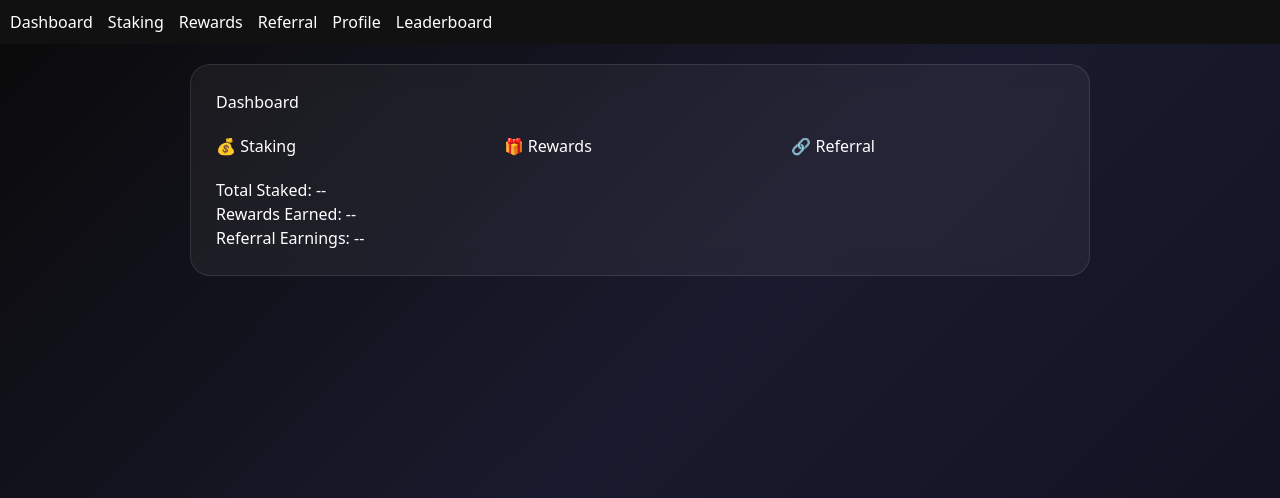
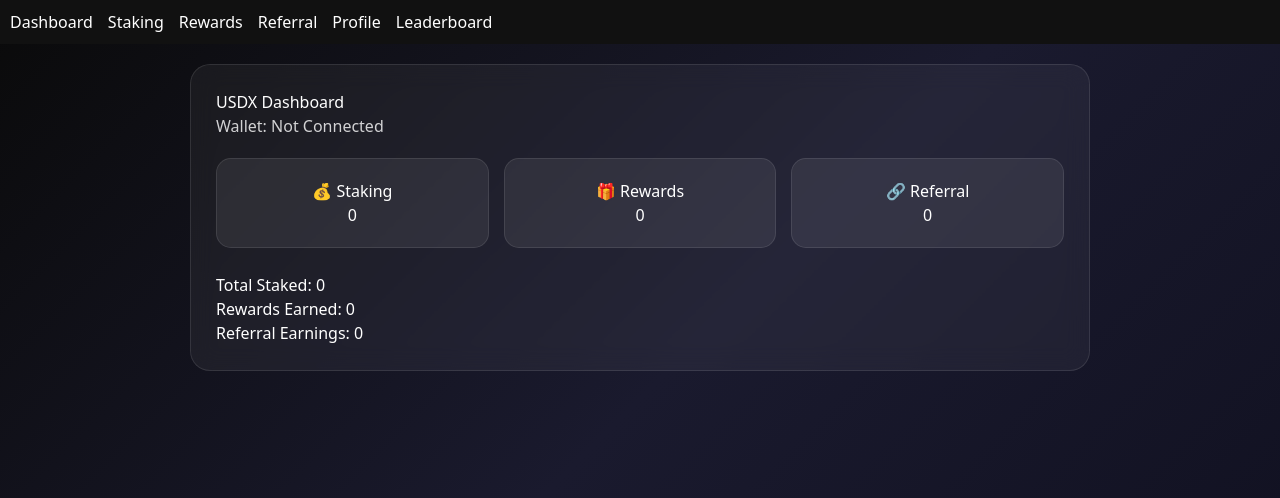
Before and after one commit to usdxofficialdev/-Dead-Token-Exchange-, a Next.js app: page /dashboard in a window 1280 px wide. Shown: the top 498 px of the page. Built offline with nearby package versions, Linux system fonts and the light colour scheme.

Commit message:
Update page.tsx

```diff
--- a/app/dashboard/page.tsx
+++ b/app/dashboard/page.tsx
@@ -1,11 +1,27 @@
 "use client";
 
+import { useEffect, useState } from "react";
+
 export default function Dashboard() {
+  const [wallet, setWallet] = useState<string | null>(null);
+
+  useEffect(() => {
+    const saved = localStorage.getItem("wallet");
+    if (saved) setWallet(saved);
+  }, []);
+
+  const data = {
+    staking: 0,
+    rewards: 0,
+    referral: 0
+  };
+
   return (
     <div style={{
       padding: "20px",
       display: "flex",
-      justifyContent: "center"
+      justifyContent: "center",
+      color: "#fff"
     }}>
 
       <div style={{
@@ -15,12 +31,18 @@ export default function Dashboard() {
         borderRadius: "20px",
         background: "rgba(255,255,255,0.05)",
         border: "1px solid rgba(255,255,255,0.1)",
-        backdropFilter: "blur(12px)",
-        color: "#fff"
+        backdropFilter: "blur(12px)"
       }}>
 
-        <h1>Dashboard</h1>
+        {/* HEADER */}
+        <h1>USDX Dashboard</h1>
 
+        {/* WALLET INFO */}
+        <p style={{ opacity: 0.8 }}>
+          Wallet: {wallet || "Not Connected"}
+        </p>
+
+        {/* MAIN CARDS */}
         <div style={{
           marginTop: "20px",
           display: "grid",
@@ -28,16 +50,28 @@ export default function Dashboard() {
           gap: "15px"
         }}>
 
-          <div>💰 Staking</div>
-          <div>🎁 Rewards</div>
-          <div>🔗 Referral</div>
+          <div style={cardStyle}>
+            💰 Staking
+            <h2>{data.staking}</h2>
+          </div>
+
+          <div style={cardStyle}>
+            🎁 Rewards
+            <h2>{data.rewards}</h2>
+          </div>
+
+          <div style={cardStyle}>
+            🔗 Referral
+            <h2>{data.referral}</h2>
+          </div>
 
         </div>
 
-        <div style={{ marginTop: "20px" }}>
-          <p>Total Staked: --</p>
-          <p>Rewards Earned: --</p>
-          <p>Referral Earnings: --</p>
+        {/* SUMMARY */}
+        <div style={{ marginTop: "25px" }}>
+          <p>Total Staked: {data.staking}</p>
+          <p>Rewards Earned: {data.rewards}</p>
+          <p>Referral Earnings: {data.referral}</p>
         </div>
 
       </div>
@@ -45,3 +79,11 @@ export default function Dashboard() {
     </div>
   );
 }
+
+const cardStyle = {
+  padding: "20px",
+  borderRadius: "15px",
+  background: "rgba(255,255,255,0.07)",
+  border: "1px solid rgba(255,255,255,0.1)",
+  textAlign: "center"
+};
```
